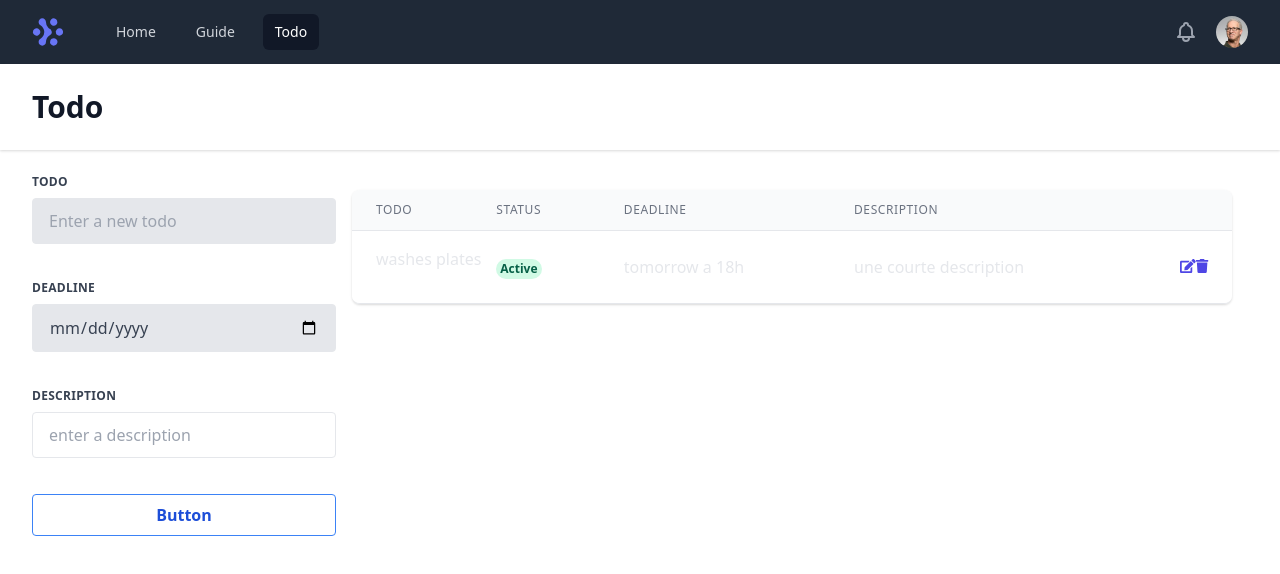
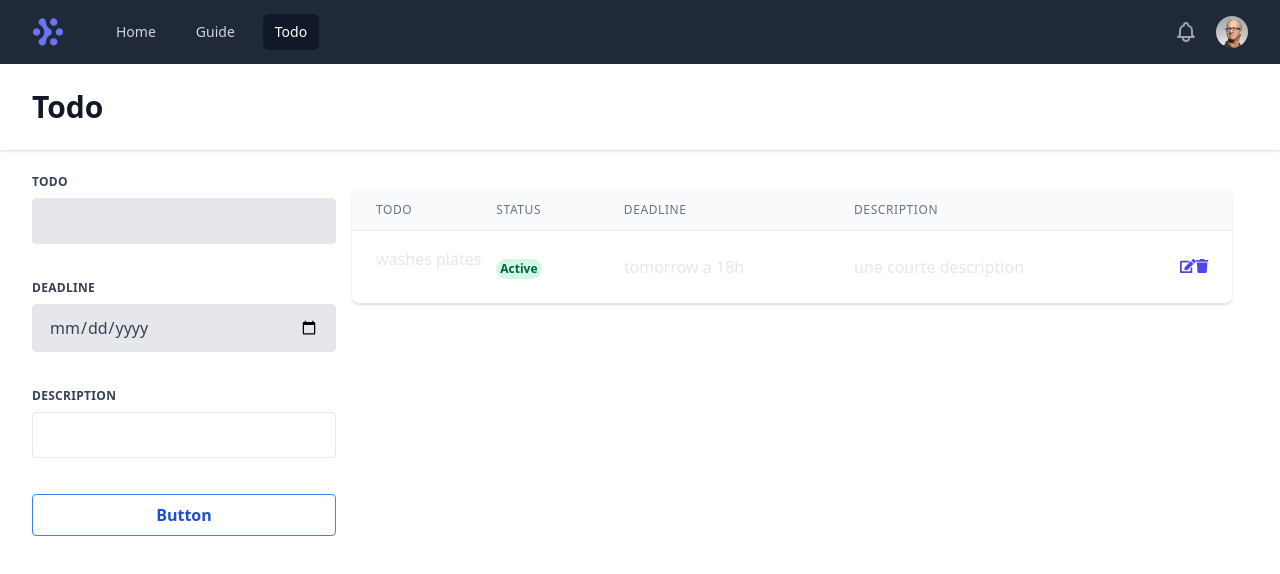
Before and after one commit to pantaLuc/emeratechnicaltest, a Vue app: page /todo in a window 1280 px wide. Shown: the top 574 px of the page. Built offline with nearby package versions, Linux system fonts and the light colour scheme; a web font is replaced by a local one.

Commit message:
Adding saveTask and addTodo

```diff
--- a/src/views/ComponentsTodo/AddTodo.vue
+++ b/src/views/ComponentsTodo/AddTodo.vue
@@ -1,11 +1,11 @@
 <template>
-  <form class="w-full max-w-lg">
+  <form class="w-full max-w-lg" @submit.prevent="addTodo" >
         <div class="flex flex-wrap -mx-3 mb-6">
           <div class="w-full px-3">
             <label class="block uppercase tracking-wide text-gray-700 text-xs font-bold mb-2" for="NewTodo">
               Todo
             </label>
-            <input class="appearance-none block w-full bg-gray-200 text-gray-700 border border-gray-200 rounded py-3 px-4 mb-3 leading-tight focus:outline-none focus:bg-white focus:border-gray-500" id="grid-password" type="text" placeholder="Enter a new todo">
+            <input  class="appearance-none block w-full bg-gray-200 text-gray-700 border border-gray-200 rounded py-3 px-4 mb-3 leading-tight focus:outline-none focus:bg-white focus:border-gray-500" id="grid-password" type="text" placeholder="Enter a new todo" v-model="newTodo">
           </div>
         </div>
         <div class="flex flex-wrap -mx-3 mb-6">
@@ -13,7 +13,7 @@
             <label class="block uppercase tracking-wide text-gray-700 text-xs font-bold mb-2" for="deadline">
               DeadLine
             </label>
-            <input class="appearance-none block w-full bg-gray-200 text-gray-700 border border-gray-200 rounded py-3 px-4 mb-3 leading-tight focus:outline-none focus:bg-white focus:border-gray-500" id="grid-password" type="date" placeholder="09/02/2022">
+            <input  class="appearance-none block w-full bg-gray-200 text-gray-700 border border-gray-200 rounded py-3 px-4 mb-3 leading-tight focus:outline-none focus:bg-white focus:border-gray-500" id="grid-password" type="date" placeholder="09/02/2022" v-model="deadlineTodo">
           </div>
         </div>
 
@@ -23,19 +23,42 @@
             <label class="block uppercase tracking-wide text-gray-700 text-xs font-bold mb-2" for="description">
               Description
             </label>
-            <input class="appearance-none block w-full bg-transparent text-gray-700 border border-gray-200 rounded py-3 px-4 mb-3 leading-tight focus:outline-none focus:bg-white focus:border-gray-500" id="grid-password" type="textfield" placeholder="enter a description">
+            <input class="appearance-none block w-full bg-transparent text-gray-700 border border-gray-200 rounded py-3 px-4 mb-3 leading-tight focus:outline-none focus:bg-white focus:border-gray-500" id="grid-password" type="textfield" placeholder="enter a description" v-model="descriptionTodo">
           </div>
         </div>
       </form>
-<button class="bg-transparent hover:bg-blue-500 text-blue-700 font-semibold hover:text-white py-2 px-4 border border-blue-500 hover:border-transparent rounded w-full px-3">
+<button class="bg-transparent hover:bg-blue-500 text-blue-700 font-semibold hover:text-white py-2 px-4 border border-blue-500 hover:border-transparent rounded w-full px-3" @click="addTodo">
   Button
 </button>
+{{newTodo}}
 </template>
 
 <script>
-export default {
+import { reactive, ref, toRefs } from '@vue/reactivity';
 
-}
+  export default {
+    setup(props,ctx){
+    const state=reactive({
+      newTodo:" ",
+      deadlineTodo:" ",
+      descriptionTodo:" "
+    });
+    const {newTodo ,deadlineTodo,descriptionTodo}=toRefs(state)
+    const addTodo=()=>{
+      ctx.emit("add" ,[newTodo.value ,descriptionTodo.value,deadlineTodo.value])
+      newTodo.value=" ";
+      descriptionTodo.value=" ";
+      deadlineTodo.value=" ";
+    };
+    return{
+      newTodo:newTodo,
+      deadlineTodo:deadlineTodo,
+      descriptionTodo:descriptionTodo,
+      addTodo
+    }
+  }
+
+  }
 </script>
 
 <style>
--- a/src/views/ComponentsTodo/DisplayTodo.vue
+++ b/src/views/ComponentsTodo/DisplayTodo.vue
@@ -51,6 +51,7 @@
             </tr>
           </tbody>
         </table>
+
       </div>
     </div>
   </div>
@@ -60,6 +61,7 @@
 <script>
 export default {
 
+
 }
 </script>
 
--- a/src/views/Todo.vue
+++ b/src/views/Todo.vue
@@ -7,8 +7,9 @@
   </div>
   <div class="w-full md:w-1/4  text-gray-700">
 
-    <add-todo/>
+    <AddTodo @add="saveTask"/>
   </div>
+
 </div>
 </template>
 <script>
@@ -18,6 +19,13 @@ import DisplayTodo from './ComponentsTodo/DisplayTodo.vue';
 
 export default {
   components: { AddTodo, DisplayTodo },
-
+  setup() {
+   const saveTask=(data)=>{
+     console.log("Todo" ,data)
+   }
+   return{
+     saveTask
+   }
+  }
 }
 </script>
```
